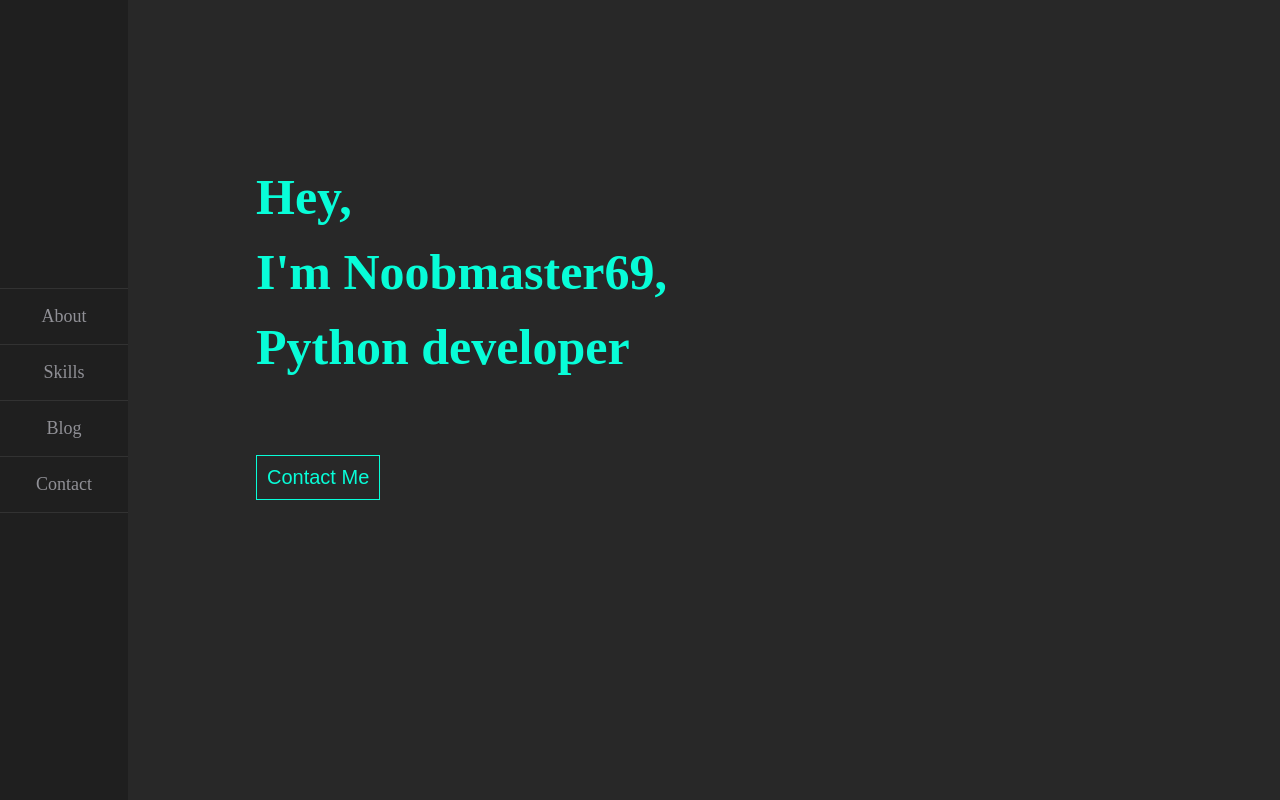
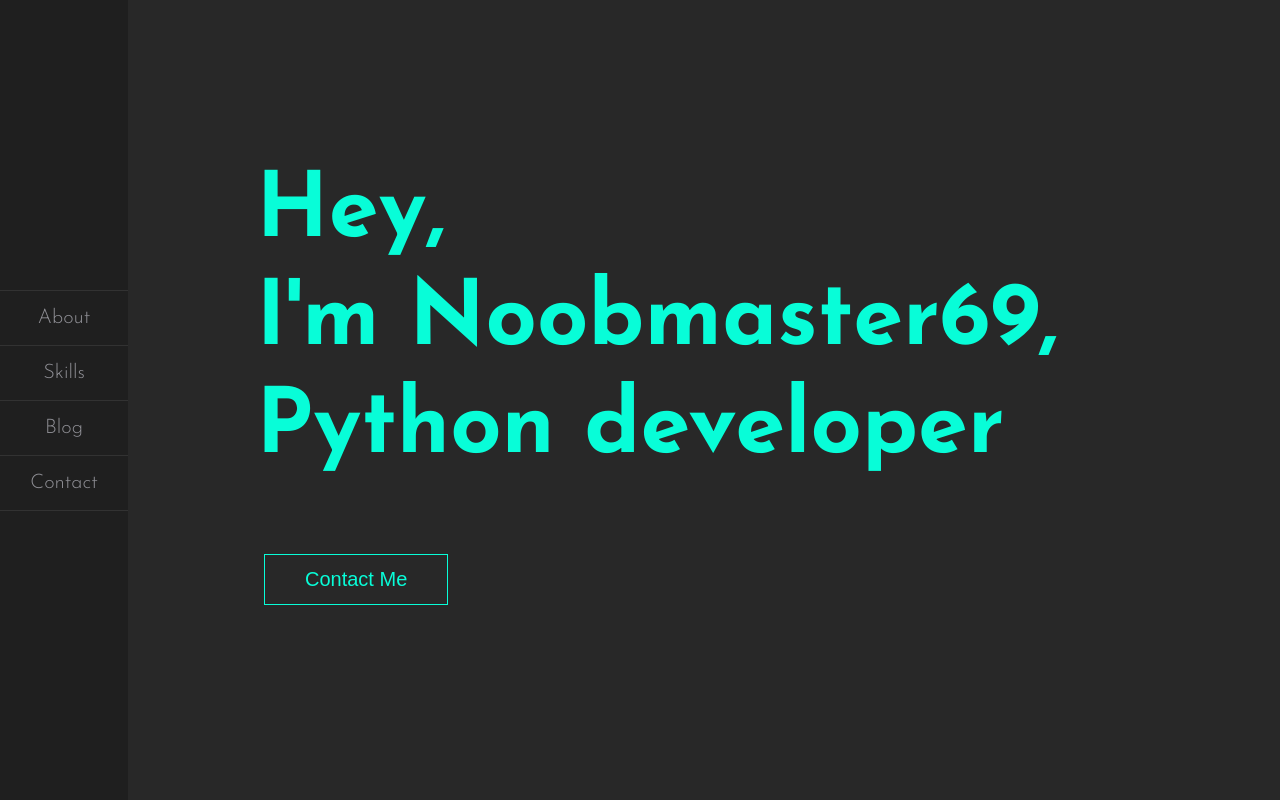
Before and after one commit to simarsudo/portfolio, a Django app: page / in a window 1280 px wide. Run offline with Django 4.2, Linux system fonts and the light colour scheme; style sheets or scripts are compiled from the project's sources.

Commit message:
primary button complete

```diff
--- a/index/templates/index/index.html
+++ b/index/templates/index/index.html
@@ -17,7 +17,7 @@
             <span class="about-me-title_span">I'm Noobmaster69,</span>
             <span class="about-me-title_span">Python developer</span>
         </h1>
-        <button class="btn btn-primary">Contact Me</button>
+        <button class="btn btn-primary"><span>Contact Me</span></button>
     </div>
 
 </section>
--- a/static-production/scss/abstracts/_index.scss
+++ b/static-production/scss/abstracts/_index.scss
@@ -1 +1,2 @@
 @forward "./colors";
+@forward "./fonts";
--- a/static-production/scss/base/_base.scss
+++ b/static-production/scss/base/_base.scss
@@ -15,6 +15,8 @@ html {
     box-sizing: border-box;
     font-size: 62.5%;
     height: 100%;
+    font-family: "Caveat", cursive;
+    font-family: "Josefin Sans", sans-serif;
 }
 
 p {
--- a/static-production/scss/index.scss
+++ b/static-production/scss/index.scss
@@ -12,15 +12,11 @@ body {
 
 .main {
     display: grid;
-    grid-template-rows:
-        [logo-star] repeat(3, 10vh) [logo-end] repeat(5, 10vh)
-        [footer-start] repeat(2, 10vh) [footer-end];
+    grid-template-rows: [logo-star] repeat(3, 10vh) [logo-end] repeat(7, 10vh);
 
     grid-template-columns:
-        [sidebar-start] minmax(
-            8vw,
-            10vw
-        ) [sidebar-end full-start] 10vw [main-start] repeat(
+        [sidebar-start] minmax(8vw, 10vw)
+        [sidebar-end full-start] 10vw [main-start] repeat(
             8,
             [col-start] minmax(min-content, 8.75vw) [col-end]
         )
@@ -56,7 +52,8 @@ body {
         }
 
         &__a {
-            font-size: 1.8rem;
+            font-size: 2rem;
+            font-weight: 500;
             text-decoration: none;
             color: $primary-font-color;
         }
@@ -64,12 +61,14 @@ body {
 }
 
 .about-me {
-    grid-row: 3 / 9;
+    grid-row: 3 / 10;
     grid-column: main-start / main-end;
+    font-family: "Josefin Sans", sans-serif;
+    font-weight: bold;
 
     &-title {
-        font-size: 5rem;
-        line-height: 1.5;
+        font-size: 9rem;
+        line-height: 1.2;
         color: $primary-blue;
 
         &_span {
@@ -81,6 +80,7 @@ body {
 .btn {
     @include button;
     margin-top: 7rem;
+    margin-left: 0.8rem;
 }
 
 .btn-primary {
--- a/static-production/scss/mixins/_buttons.scss
+++ b/static-production/scss/mixins/_buttons.scss
@@ -3,18 +3,41 @@
 
 @mixin button {
     font-size: 2rem;
-    padding: 1rem;
+    padding: 1.3rem 4rem;
+    cursor: pointer;
+    position: relative;
+    overflow: hidden;
 }
 
 @mixin button-primary {
-    background-color: $primary-background-color;
+    background-color: transparent;
     color: $primary-blue;
     border: 1px solid $primary-blue;
 
+    & span {
+        transition: color 0.1 linear 0.1s;
+    }
+
+    &:hover span {
+        position: relative;
+        z-index: 2;
+        color: $primary-background-dark;
+    }
+
     &::before {
         content: "";
-        width: 100%;
+        width: 115%;
         height: 100%;
-        background-color: $primary-pink;
+        top: 0;
+        left: -120%;
+        position: absolute;
+        z-index: 1;
+        transform: skewX(-15deg);
+        background-color: $primary-blue;
+        transition: left 0.3s ease-in-out;
+    }
+
+    &:hover::before {
+        left: -10%;
     }
 }
--- a/templates/base.html
+++ b/templates/base.html
@@ -7,7 +7,13 @@
         <link rel="preconnect" href="https://fonts.googleapis.com" />
         <link rel="preconnect" href="https://fonts.gstatic.com" crossorigin />
         <link
-            href="https://fonts.googleapis.com/css2?family=Caveat&family=Josefin+Sans&display=swap"
+            href="https://fonts.googleapis.com/css2?family=Caveat&family=Josefin+Sans:wght@300&display=swap"
+            rel="stylesheet"
+        />
+        <link rel="preconnect" href="https://fonts.googleapis.com" />
+        <link rel="preconnect" href="https://fonts.gstatic.com" crossorigin />
+        <link
+            href="https://fonts.googleapis.com/css2?family=Josefin+Sans:wght@700&display=swap"
             rel="stylesheet"
         />
         {% block css %}{% endblock css %}
```
